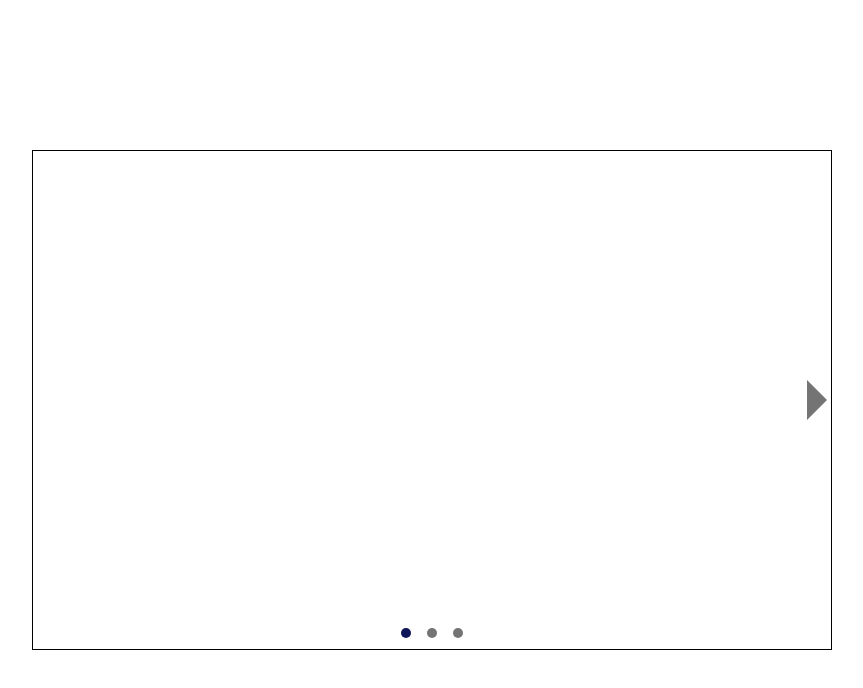
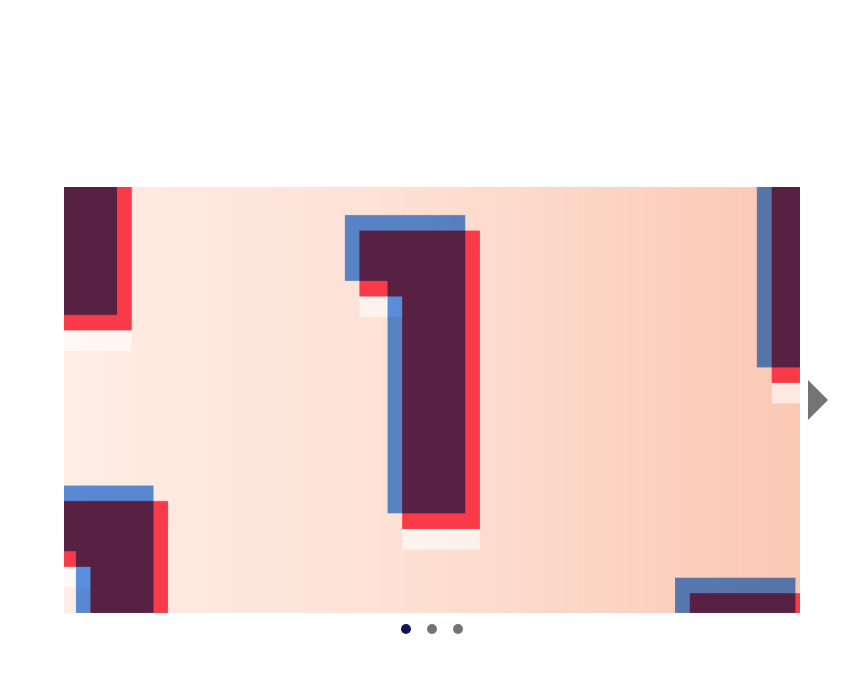
Before and after one commit to fmanimashaun/carousel-component, a React (Create React App) app: page / in a window 1280 px wide. Shown: the top 688 px of the page, without its empty margins (208-1071 px from the left). Built offline with nearby package versions, Linux system fonts and the light colour scheme; the HTML template or start-up script is replaced by a standard one.

Commit message:
Update the carousel styling

```diff
--- a/src/assets/css/carousel.module.css
+++ b/src/assets/css/carousel.module.css
@@ -2,10 +2,8 @@
   position: relative;
   width: 100%;
   max-width: 800px;
-  height: 500px;
   margin-inline: auto;
   padding: 2rem;
-  border: 1px solid #000;
 }
 
 .carousel__wrapper {
@@ -14,8 +12,8 @@
 }
 
 .carousel__contents {
+  position: relative;
   width: 100%;
-  position: relative;
   list-style: none;
 }
 
@@ -23,7 +21,6 @@
   position: absolute;
   top: 0;
   width: 100%;
-  height: 100%;
 }
 
 .carousel__item img {
```
